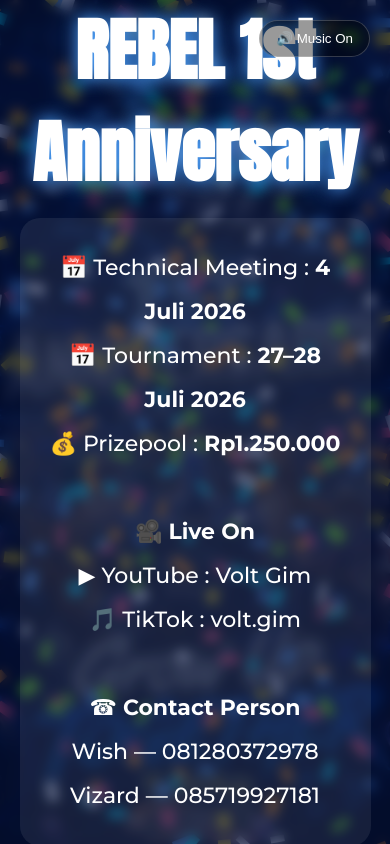
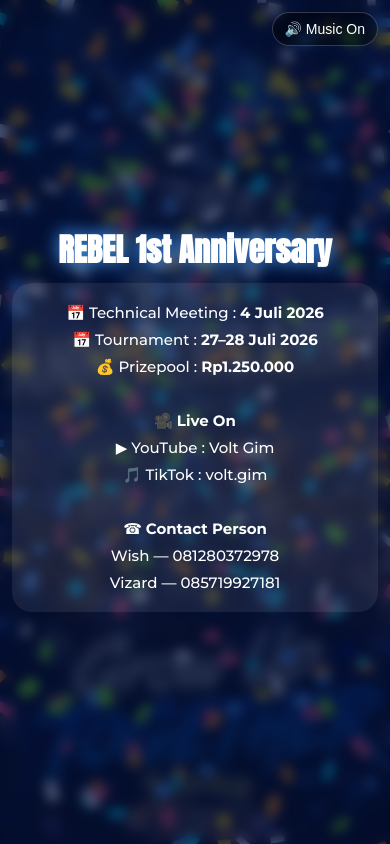
Before and after one commit to vizard-unite/REBEL-INVITATION, a plain HTML site: page index.html in a window 390 px wide. Both pictures are taken after a click on the button "🎉 OPEN INVITATION". Drawn offline with Linux system fonts and the light colour scheme.

Commit message:
mobile friendly

```diff
--- a/index.html
+++ b/index.html
@@ -25,6 +25,38 @@
 .info h2{font-family:Anton;font-size:68px;margin-bottom:15px;text-shadow:0 0 18px #4da3ff}
 .info .box{background:rgba(255,255,255,.08);padding:28px;border-radius:20px;line-height:2;font-size:22px}
 canvas{position:fixed;inset:0}
+
+@media (max-width:768px){
+html,body{overflow:auto}
+.card{width:92%;padding:24px 18px;border-radius:18px}
+h1{font-size:42px}
+#hello{font-size:22px!important}
+.card p{font-size:16px;line-height:1.6}
+#openBtn{width:100%;padding:15px 20px;font-size:17px}
+.info{width:94%}
+.info h2{font-size:40px;line-height:1.1}
+.info .box{
+ padding:18px;
+ font-size:16px;
+ line-height:1.8;
+ word-break:break-word;
+}
+#music{
+ top:12px;
+ right:12px;
+ padding:8px 12px;
+ font-size:14px;
+}
+canvas{pointer-events:none}
+}
+@media (max-width:420px){
+.card{padding:20px 16px}
+h1{font-size:34px}
+#hello{font-size:20px!important}
+.info h2{font-size:32px}
+.info .box{font-size:15px;padding:16px}
+}
+
 </style>
 </head>
 <body>
```
